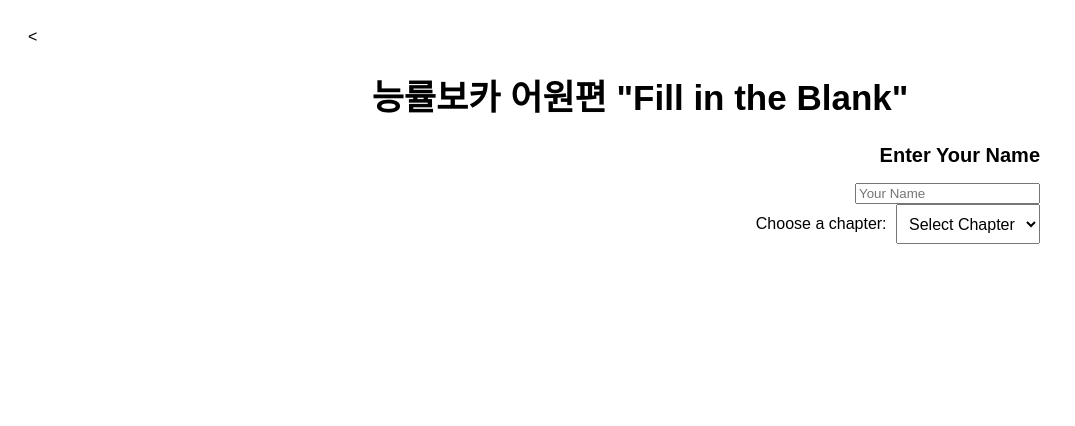
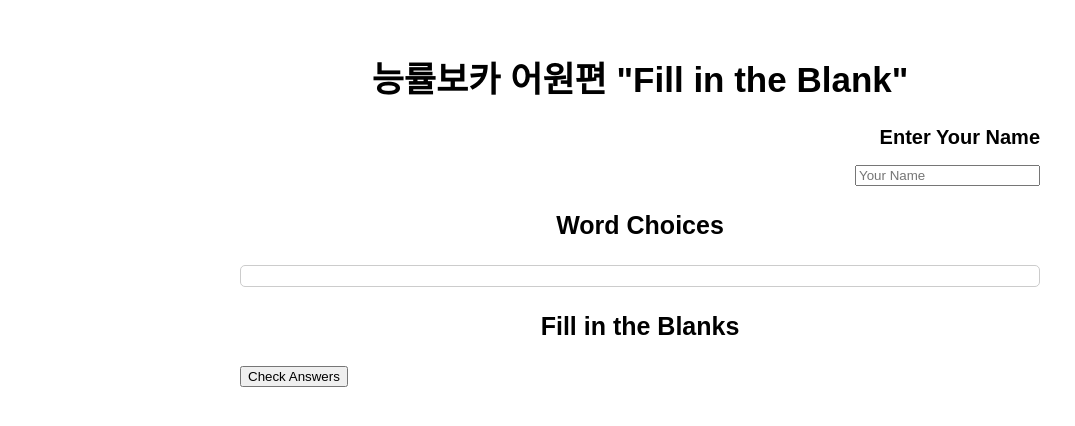
Before and after one commit to Lazynoel/GSA, a Flask app: page /quiz1 in a window 1280 px wide. Shown: the top 426 px of the page, without its empty margins (0-1075 px from the left). Run offline with Flask 3, Linux system fonts and the light colour scheme; parts of the project's set-up code (start-up, migrations or seed data) failed here and were passed over; some libraries are stand-ins or nearby versions.

Commit message:
Update quiz1.html

```diff
--- a/templates/quiz1.html
+++ b/templates/quiz1.html
@@ -3,10 +3,10 @@
 <html lang="en">
 <head>
     <meta charset="UTF-8">
-    <title>능률Voca 어원편 Daily Quiz</title>
+    <title>능률보카 어원편 VOCA</title>
     <link rel="stylesheet" href="https://cdnjs.cloudflare.com/ajax/libs/jqueryui/1.12.1/jquery-ui.min.css">
-    <<style>
-    body { font-family: "태백은하수체", Arial, sans-serif; padding: 20px; }
+    <style>
+        body { font-family: "태백은하수체",Arial, sans-serif; padding: 20px; }
         .container { max-width: 800px; margin: 0 auto; }
         .word-box, .sentence { padding: 10px; margin-bottom: 20px; border: 1px solid #ccc; border-radius: 5px; }
         .word { margin: 5px; padding: 5px; background-color: #f0f0f0; border: 1px solid #ddd; border-radius: 3px; cursor: pointer; display: inline-block; }
@@ -14,31 +14,9 @@
         .highlight { border-color: #f90; background-color: #ffc; }
         .hovered { background-color: #e0e0e0; }
         h1 { text-align: center; font-weight: bold; font-size: 35px; }
-    h2 { text-align: right; font-size: 20px; }
+        h2 { text-align: right;font-size: 20px; }
         h3 { text-align: center; font-weight: bold; font-size: 25px; }
         .name-input-container { text-align: right; }
-    .chapter-select-container { text-align: right; }
-    /* New styles below */
-    .name-input-container input, {
-        height: 40px; /* Adjust the height as needed */
-        padding: 0 8px; /* Providing some padding inside the input/select */
-        font-size: 16px; /* Adjust font size as needed */
-        line-height: 40px; /* This should match the height if you want vertically centered text */
-        vertical-align: middle; /* Aligns the input/select vertically */
-    }
-    .chapter-select-container select {
-        height: 40px; /* Adjust the height as needed */
-        padding: 0 8px; /* Providing some padding inside the input/select */
-        font-size: 16px; /* Adjust font size as needed */
-        line-height: 40px; /* This should match the height if you want vertically centered text */
-        vertical-align: middle; /* Aligns the input/select vertically */
-    }
-    /* Style adjustments for the select label to align with the new input/select height */
-    .chapter-select-container label {
-        display: inline-block;
-        vertical-align: middle;
-        margin-right: 5px; /* Adjust the spacing between label and select */
-    }
     </style>
 </head>
 <body>
@@ -49,11 +27,6 @@
     <div class="name-input-container">
         <input type="text" id="name" placeholder="Your Name">
     </div>
-
-     <div class="chapter-select-container">
-        <label for="chapterSelect">Choose a chapter:</label>
-        <select id="chapterSelect">
-            <option value="">Select Chapter</option>
 
     <h3>Word Choices</h3>
     <div id="wordChoices" class="word-box"></div>
```
Lines whose indentation alone changed are shown as unchanged.
